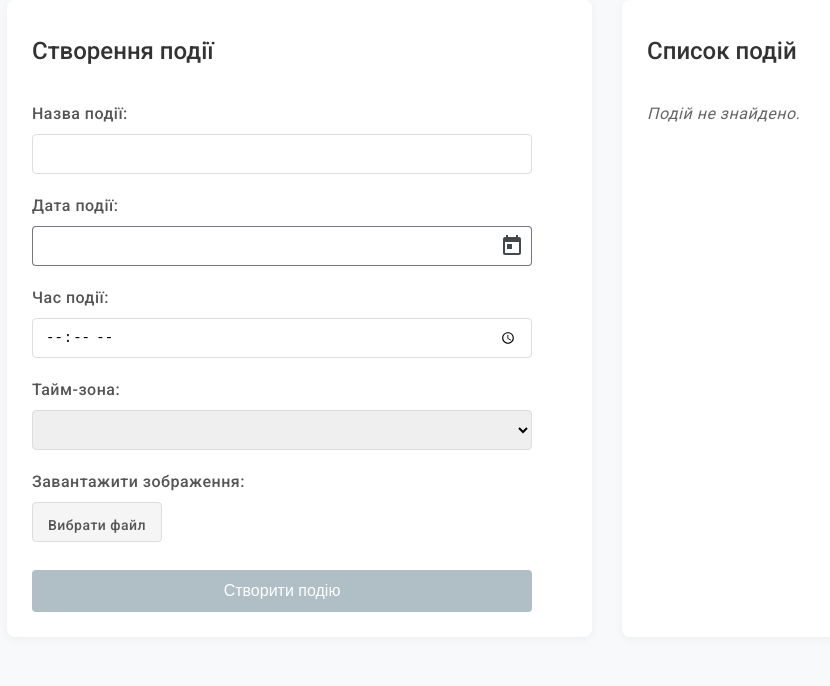
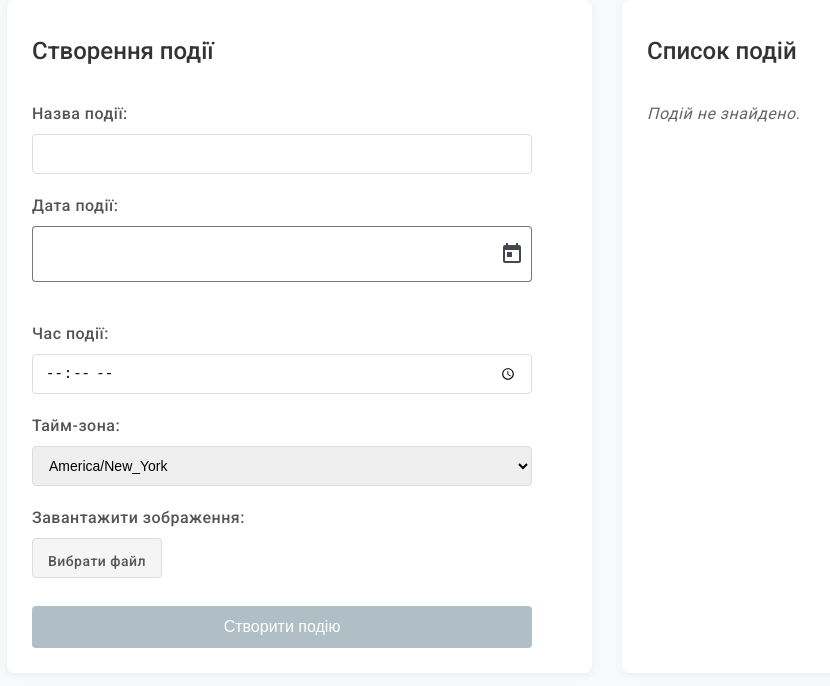
Before and after one commit to VitalikCholan/event-management, an Angular app: page / in a window 1280 px wide. Shown: the top 686 px of the page, without its empty margins (33-863 px from the left). Built offline with nearby package versions, Linux system fonts and the light colour scheme.

Commit message:
Adjust style in date field

```diff
--- a/src/app/admin/admin/admin.component.css
+++ b/src/app/admin/admin/admin.component.css
@@ -55,54 +55,6 @@
 
 .full-width {
   width: 100%;
-}
-
-/* Material datepicker customization */
-::ng-deep .mat-mdc-form-field {
-  width: 100%;
-  font-size: 14px;
-}
-
-::ng-deep .mat-mdc-text-field-wrapper {
-  height: 40px;
-  padding: 0 !important;
-  background-color: transparent !important;
-}
-
-::ng-deep .mat-mdc-form-field-flex {
-  height: 40px;
-}
-
-::ng-deep .mdc-text-field--outlined .mdc-notched-outline {
-  border-color: #ddd !important;
-  border-radius: 4px;
-}
-
-::ng-deep
-  .mdc-text-field--outlined:not(
-    .mdc-text-field--disabled
-  ).mdc-text-field--focused
-  .mdc-notched-outline__leading,
-::ng-deep
-  .mdc-text-field--outlined:not(
-    .mdc-text-field--disabled
-  ).mdc-text-field--focused
-  .mdc-notched-outline__notch,
-::ng-deep
-  .mdc-text-field--outlined:not(
-    .mdc-text-field--disabled
-  ).mdc-text-field--focused
-  .mdc-notched-outline__trailing {
-  border-color: #1976d2 !important;
-}
-
-::ng-deep .mat-mdc-form-field-infix {
-  padding: 8px 0 !important;
-  min-height: unset !important;
-}
-
-::ng-deep .mat-mdc-form-field-subscript-wrapper {
-  display: none;
 }
 
 /* File upload styling */
--- a/src/app/admin/admin/admin.component.ts
+++ b/src/app/admin/admin/admin.component.ts
@@ -38,7 +38,7 @@ export class AdminComponent {
       title: ['', Validators.required],
       date: ['', [Validators.required, this.futureDateValidator]],
       time: ['', Validators.required],
-      timezone: ['', Validators.required],
+      timezone: ['America/New_York', Validators.required],
       image: [null, Validators.required],
     });
   }
@@ -79,18 +79,8 @@ export class AdminComponent {
       this.submitting = true;
       const { title, date, time, timezone, image } = this.eventForm.value;
 
-      // Safely extract YYYY-MM-DD from the DatePicker's Date object
-      let dateStr: string;
-      if (date instanceof Date) {
-        dateStr =
-          date.getFullYear() +
-          '-' +
-          String(date.getMonth() + 1).padStart(2, '0') +
-          '-' +
-          String(date.getDate()).padStart(2, '0');
-      } else {
-        dateStr = date;
-      }
+      // With HTML5 date input, date is already in YYYY-MM-DD format
+      const dateStr = date;
 
       // Combine date and time as a string in the selected timezone
       const dateTimeStr = `${dateStr}T${time}:00`;
```
